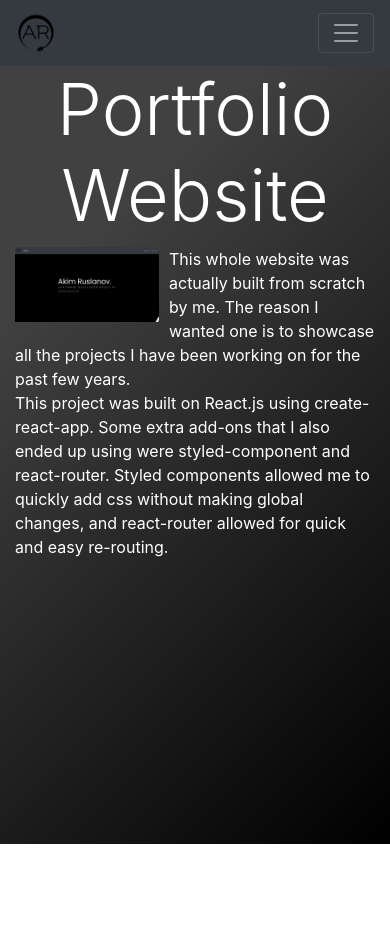
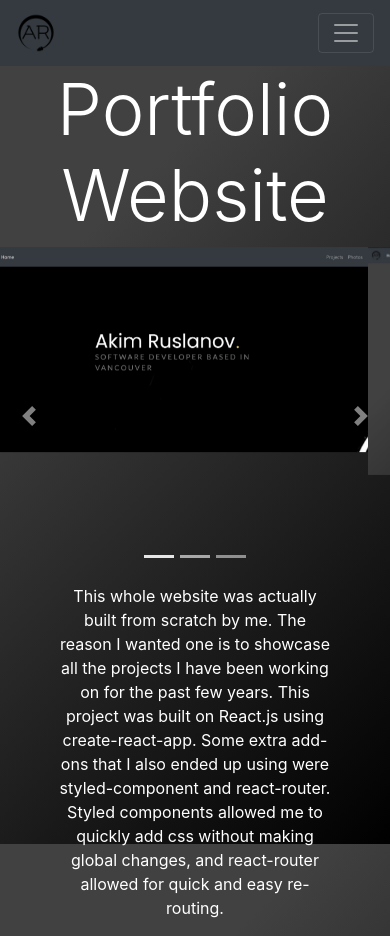
Before and after one commit to akim-ruslanov/portfolio_website, a React (Create React App) app: page /details/0 in a window 390 px wide. Before the commit the page ends 844 px from the top, so only its background shows below. Built offline with nearby package versions, Linux system fonts and the light colour scheme.

Commit message:
revamped details; improved mobile view

```diff
--- a/src/App.css
+++ b/src/App.css
@@ -29,8 +29,23 @@ background-image: linear-gradient(315deg, #000000 0%, #414141 74%);
   flex-grow: 1;
   list-style:none;
 }
+@media (max-width:600px) {
+  .photo {
+    width: 90%;
 
-img {
+  }
+
+  .photo-li {
+    height: auto;
+  }
+
+  .photo-ul {
+    padding: 0%;
+  }
+
+}
+
+.photo {
   max-height: 100%;
   min-width: 100%;
   object-fit: cover;
--- a/src/App.js
+++ b/src/App.js
@@ -5,7 +5,8 @@ import { Switch, Route } from "react-router-dom";
 import NavbarComponent from "./components/Navbar";
 import Projects from "./components/Projects";
 import HomeDemo from './components/HomeDemo';
-import Details from './components/Details';
+// import Details from './components/Details';
+import DetailsDemo from './components/DetailsDemo';
 // import Contact from './components/Contact';
 // import NotFound from './components/NotFouond';
 import Photos from "./components/Photos";
@@ -19,7 +20,8 @@ function App() {
           <Route path="/fotos/" component={Photos}></Route>
           <Route path="/projects" component={Projects}></Route>
           <Route path="/demo" component={HomeDemo}></Route>
-          <Route path="/details/:projectID" component={Details}></Route>
+          {/* <Route path="/details/:projectID" component={Details}></Route> */}
+          <Route path="/details/:projectID" component={DetailsDemo}></Route>
           <Route path="/login" component={Login}></Route>
         {/* <Route path="/contact" component={Contact}></Route> */}
         {/* <Route component={NotFound}></Route> */}
--- a/src/components/Details.js
+++ b/src/components/Details.js
@@ -5,6 +5,7 @@ export default class Details extends Component {
   state = {
     loading: true,
   };
+
 
   componentDidMount() {
     const {
--- /dev/null
+++ b/src/components/DetailsDemo.js
@@ -0,0 +1,164 @@
+import React, { Component } from "react";
+import { projects } from "../data";
+import styled from "styled-components";
+export default class Details extends Component {
+  state = {
+    loading: true,
+  };
+
+  componentDidMount() {
+    const {
+      match: {
+        params: { projectID },
+      },
+    } = this.props;
+    this.getProject(parseInt(projectID)).then((project) => {
+      this.setState({
+        loading: false,
+        project: project,
+      });
+    });
+  }
+
+  getProject = (id) => {
+    return new Promise((resolve, reject) => {
+      const project = projects.find((project) => project.id === id);
+      if (project !== null && project !== undefined) {
+        resolve(project);
+      } else {
+        reject("unable to find the project");
+      }
+    });
+  };
+
+  renderIndicators = (img) => {
+    for (let i = 1; i < img.length; i++) {
+      return (
+        <li data-target="#carouselExampleIndicators" data-slide-to={i}></li>
+      );
+    }
+  };
+
+  finishedLoading = () => {
+    const { title, info, img } = this.state.project;
+    return (
+      <CarouselWrapper>
+        <DetailsWrapper className="container text-white">
+          <h1 className="display-3">{title}</h1>
+        </DetailsWrapper>
+        <div
+          id="carouselExampleIndicators"
+          className="carousel slide"
+          data-ride="carousel"
+        >
+          <ol className="carousel-indicators">
+            {img.map((element) =>
+              img.indexOf(element) === 0 ? (
+                <li
+                  data-target="#carouselExampleIndicators"
+                  data-slide-to="0"
+                  key="0"
+                  className="active"
+                ></li>
+              ) : (
+                <li
+                  data-target="#carouselExampleIndicators"
+                  data-slide-to={img.indexOf(element)}
+                  key={img.indexOf(element)}
+                ></li>
+              )
+            )}
+          </ol>
+          <div className="carousel-inner">
+            {img.map((element) =>
+              img.indexOf(element) === 0 ? (
+                <div className="carousel-item active">
+                  <img className="d-block" src={element} alt="First slide" />
+                </div>
+              ) : (
+                <div className="carousel-item">
+                  <img className="d-block" src={element} alt="First slide" />
+                </div>
+              )
+            )}
+          </div>
+          <a
+            className="carousel-control-prev"
+            href="#carouselExampleIndicators"
+            role="button"
+            data-slide="prev"
+          >
+            <span
+              className="carousel-control-prev-icon"
+              aria-hidden="true"
+            ></span>
+            <span className="sr-only">Previous</span>
+          </a>
+          <a
+            className="carousel-control-next"
+            href="#carouselExampleIndicators"
+            role="button"
+            data-slide="next"
+          >
+            <span
+              className="carousel-control-next-icon"
+              aria-hidden="true"
+            ></span>
+            <span className="sr-only">Next</span>
+          </a>
+        </div>
+        <div className="info-container">
+          <p className="text-center text-white">{info}</p>
+        </div>
+      </CarouselWrapper>
+    );
+  };
+
+  render() {
+    console.log(this.state);
+
+    return this.state.loading ? <div>loading</div> : this.finishedLoading();
+  }
+}
+
+const CarouselWrapper = styled.div`
+  .carousel-item {
+    height: 50vh;
+  }
+
+  img {
+    height: 40vh;
+    max-width: 100%;
+    margin: 0 auto;
+  }
+
+  @media (max-width:600px) {
+      img {
+          max-height: 40vh;
+          height: auto;
+      }
+
+      .carousel-item {
+          height: 40vh;
+      }
+  }
+
+  .info-container {
+      width: 70%;
+      margin: 0 auto;
+  }
+`;
+
+const DetailsWrapper = styled.div`
+  h1 {
+    text-align: center;
+  }
+  img {
+    float: left;
+    margin-right: 10px;
+  }
+  p {
+    margin: 0;
+    white-space: pre-wrap;
+  }
+`;
--- a/src/components/Project.js
+++ b/src/components/Project.js
@@ -11,10 +11,10 @@ export default class Project extends Component {
       )
     }
     return (
-      <div className="col-9 col-md-6 col-lg-3 my-3 d-flex align-items-stretch">
+      <div className="col-9 col-md-6 col-lg-3 my-3 mx-auto d-flex align-items-stretch">
         <div className="card">
           <div className="card-image-container">
-            <img src={img} className="card-img-top" alt="project" />
+            <img src={img[0]} className="card-img-top" alt="project" />
           </div>
           <div className="card-body">
             <h5 className="card-title">{title}</h5>
--- a/src/data.js
+++ b/src/data.js
@@ -2,7 +2,7 @@ export const projects = [
   {
     id: 0,
     title: "Portfolio Website",
-    img: "/img/projects/portfolio.jpg",
+    img: ["/img/projects/portfolio.jpg", "/img/projects/portfolio_2.jpg", "/img/projects/portfolio_3.jpg"],
     lang: "React.js, Node.js, HTML, CSS",
     git: "https://github.com/akim-ruslanov/e-shop",
     demo: true,
@@ -13,7 +13,7 @@ export const projects = [
     {
       id: 1,
       title: "E-store",
-      img: "/img/projects/e-store.jpg",
+      img: ["/img/projects/e-store.jpg"],
       lang: "React.js, HTML, CSS",
     git: "https://github.com/akim-ruslanov/e-shop",
     demo: true,
@@ -24,7 +24,7 @@ export const projects = [
     {
       id: 2,
       title: "TODO web app",
-      img: "/img/projects/todo.png",
+      img: ["/img/projects/todo.png"],
       lang: "Flask, Python, sqlalchemy, HTML, CSS",
     git: "https://github.com/akim-ruslanov/todo_flask",
     demo: false,
@@ -34,7 +34,7 @@ export const projects = [
     {
       id: 3,
       title: "University Resources Web Page",
-      img: "/img/projects/uni.jpg",
+      img: ["/img/projects/uni.jpg"],
       lang: "JavaScript, TypeScript, REST API,  SQL, Promises, Mocha Tests",
       demo: false,
     git: "https://github.com/akim-ruslanov/university_query_project",
@@ -43,7 +43,7 @@ export const projects = [
     {
       id: 4,
       title: "Conway's Game of Life",
-      img: "/img/projects/game-of-life.jpg",
+      img: ["/img/projects/game-of-life.jpg"],
       lang: "React.js, HTML, CSS",
       demo: true,
       demo_link: "https://akimchi-game-of-life.netlify.app/",
@@ -53,7 +53,7 @@ export const projects = [
     {
       id: 5,
       title: "Pathfinding Algorithms",
-      img: "/img/projects/path-finding.jpg",
+      img: ["/img/projects/path-finding.jpg"],
       lang: "Python, PyGame, OOP",
       demo: false,
     git: "https://github.com/akim-ruslanov/path_finding",
@@ -62,7 +62,7 @@ export const projects = [
     {
       id: 6,
       title: "Web Resume",
-      img: "/img/projects/resume.jpg",
+      img: ["/img/projects/resume.jpg"],
       lang: "jQuery, HTML, CSS",
       demo: true,
       demo_link: "https://akim-ruslanov.github.io/resume_web/",
@@ -72,7 +72,7 @@ export const projects = [
     {
       id: 7,
       title: "Web Scraping",
-      img: "/img/projects/web-scraping.jpg",
+      img: ["/img/projects/web-scraping.jpg"],
       lang: "JavaScript, TypeScript, SQL",
       demo: false,
     git: "https://github.com/akim-ruslanov/resume/tree/master/python%20scripts",
@@ -81,7 +81,7 @@ export const projects = [
     {
       id: 8,
       title: "2048",
-      img: "/img/projects/2048.jpg",
+      img: ["/img/projects/2048.jpg"],
       lang: "Java, Swing, JUnit",
       demo: false,
     git: "https://github.com/akim-ruslanov/2048",
```
Also changed, not shown: public/img/projects/portfolio_2.jpg (added), public/img/projects/portfolio_3.jpg (added).
